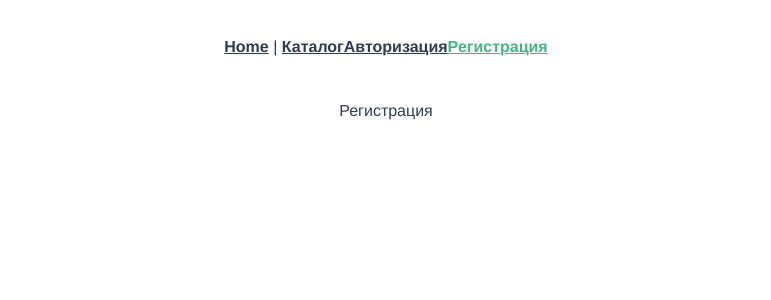
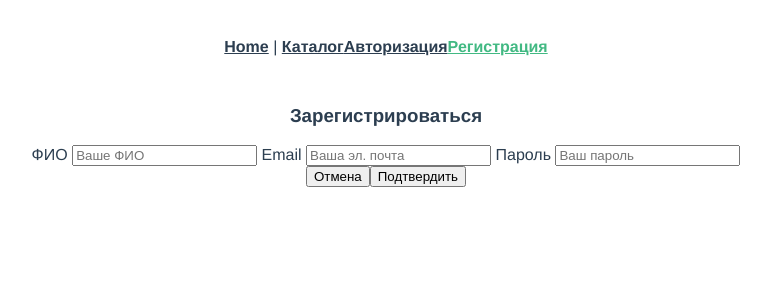
Before and after one commit to sdeix/Weak2, a Vue app: page /register in a window 1280 px wide. Shown: the top 300 px of the page, without its empty margins (254-1025 px from the left). Built offline with nearby package versions, Linux system fonts and the light colour scheme.

Commit message:
Частично реализована авторизация и регистрация

```diff
--- a/src/views/LoginView.vue
+++ b/src/views/LoginView.vue
@@ -6,7 +6,7 @@
         Email
         <input
           type="text"
-          class="form-control"
+          class=""
           placeholder="Ваша эл. почта"
           v-model="form.email"
         >
@@ -15,7 +15,7 @@
         Пароль
         <input
           type="password"
-          class="form-control"
+          class=""
           placeholder="Ваш пароль"
           v-model="form.password"
         >
@@ -65,6 +65,8 @@ export default {
         })
       })
       console.log(res)
+    const data = await res.json()
+    console.log(data.data['user_token'])
     }
   }
 }
--- a/src/views/RegisterView.vue
+++ b/src/views/RegisterView.vue
@@ -1,11 +1,84 @@
 <template>
-    <div class="reg">
-        <p>Регистрация</p>
+  <div class="login">
+    <form @submit.prevent="SignUp">
+    <h3>Зарегистрироваться</h3>
+    <label>
+      ФИО
+      <input
+        type="text"
+        class=""
+        placeholder="Ваше ФИО"
+        v-model="form.fio"
+      >
+    </label>
+    <label>
+      Email
+      <input
+        type="email"
+        class=""
+        placeholder="Ваша эл. почта"
+        v-model="form.email"
+      >
+    </label>
+    <label>
+      Пароль
+      <input
+        type="password"
+        class=""
+        placeholder="Ваш пароль"
+        v-model="form.password"
+      >
+    </label>
+    <div class="actions">
+      <button type="button" class="">Отмена</button>
+      <button type="submit" class="" > Подтвердить </button>
     </div>
-  </template>
+  </form>
+</div>
+</template>
 
-<script setup>
-
-console.log(" ")
-
-  </script>
+<script>
+export default {
+name: 'LoginView',
+data() {
+  return {
+    form: {
+      fio: '',
+      email: '',
+      password: ''
+    },
+    errors: []
+  }
+},
+methods: {
+  changeUserState() {
+    if (this.auth) {
+      localStorage.removeItem('auth')
+      this.$router.push({ name: 'main'})
+    } else {
+      localStorage.setItem('auth', true)
+      this.auth = true
+    }
+  },
+  close() {
+    this.$emit('close')
+  },
+  async SignUp(){
+    const res = await fetch('https://jurapro.bhuser.ru/api-shop/signup',{
+      method: "POST",
+      headers:{
+        'Content-Type': 'application/json'
+      },
+      body: JSON.stringify({
+        fio:this.form.fio,
+        email:this.form.email,
+        password:this.form.password
+      })
+    })
+    console.log(res)
+    const data = await res.json()
+    console.log(data.data['user_token'])
+  }
+}
+}
+</script>
```
